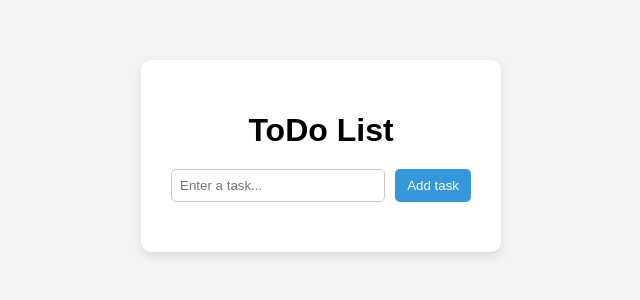
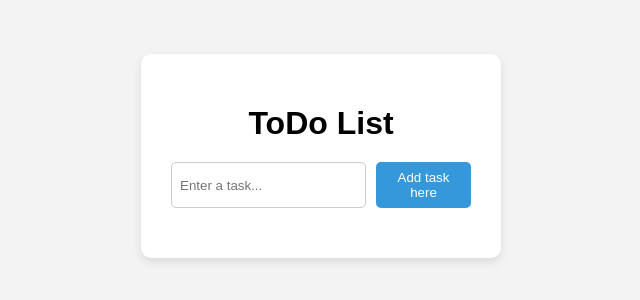
Before and after one commit to 21Deepanshi/todoApplication, a website: page public/index.html in a window 1280 px wide. Shown: the part 244-544 px from the top of the page, without its empty margins (319-959 px from the left). Drawn offline with Linux system fonts and the light colour scheme; no server answers.

Commit message:
Trigger Jenkins build-test

```diff
--- a/public/index.html
+++ b/public/index.html
@@ -12,7 +12,7 @@
     <h1>ToDo List</h1>
     <form id="todo-form">
       <input type="text" id="task" placeholder="Enter a task..." required />
-      <button type="submit">Add task</button>
+      <button type="submit">Add task here</button>
     </form>
     <ul id="todo-list"></ul>
   </div>
```
